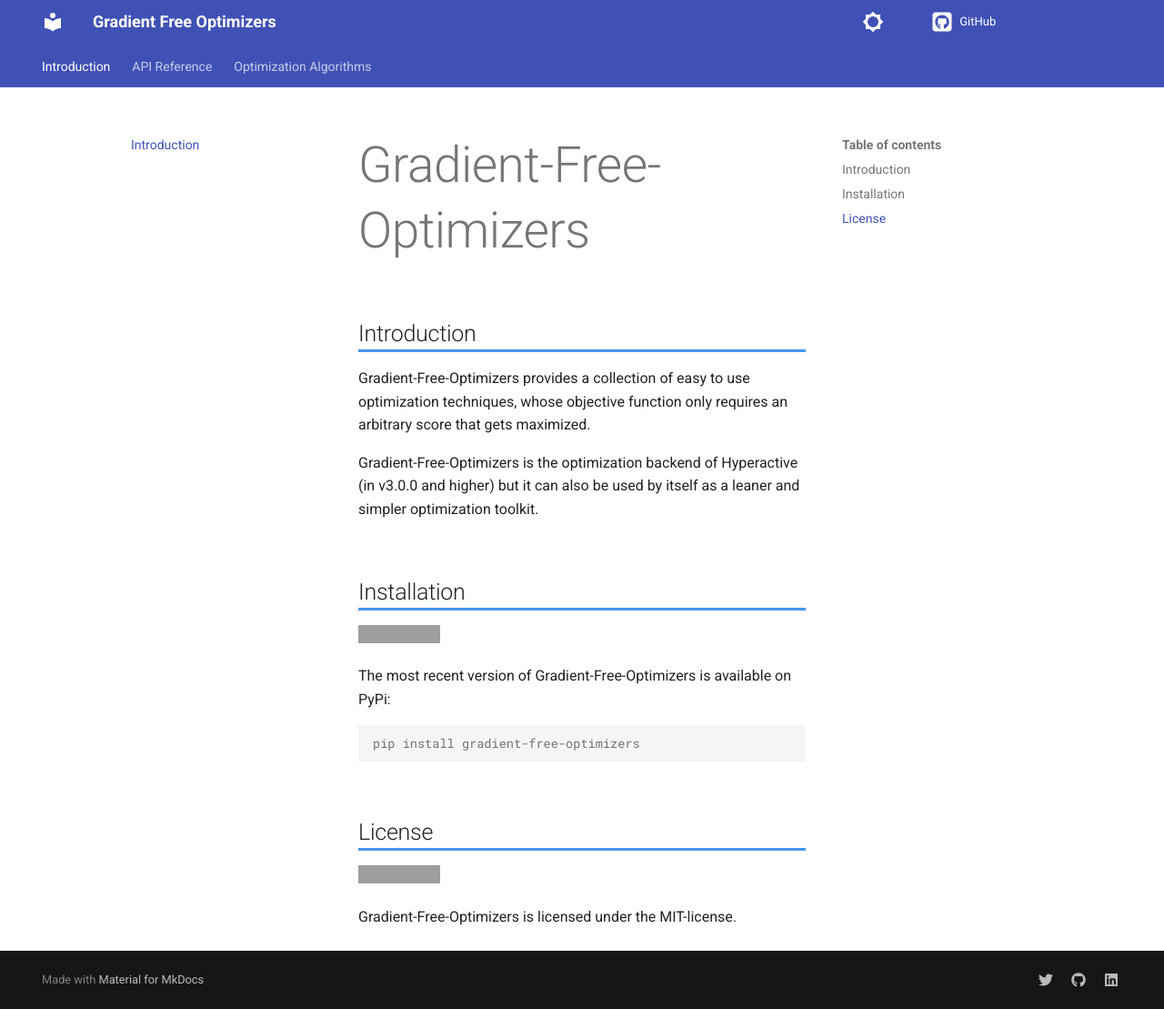
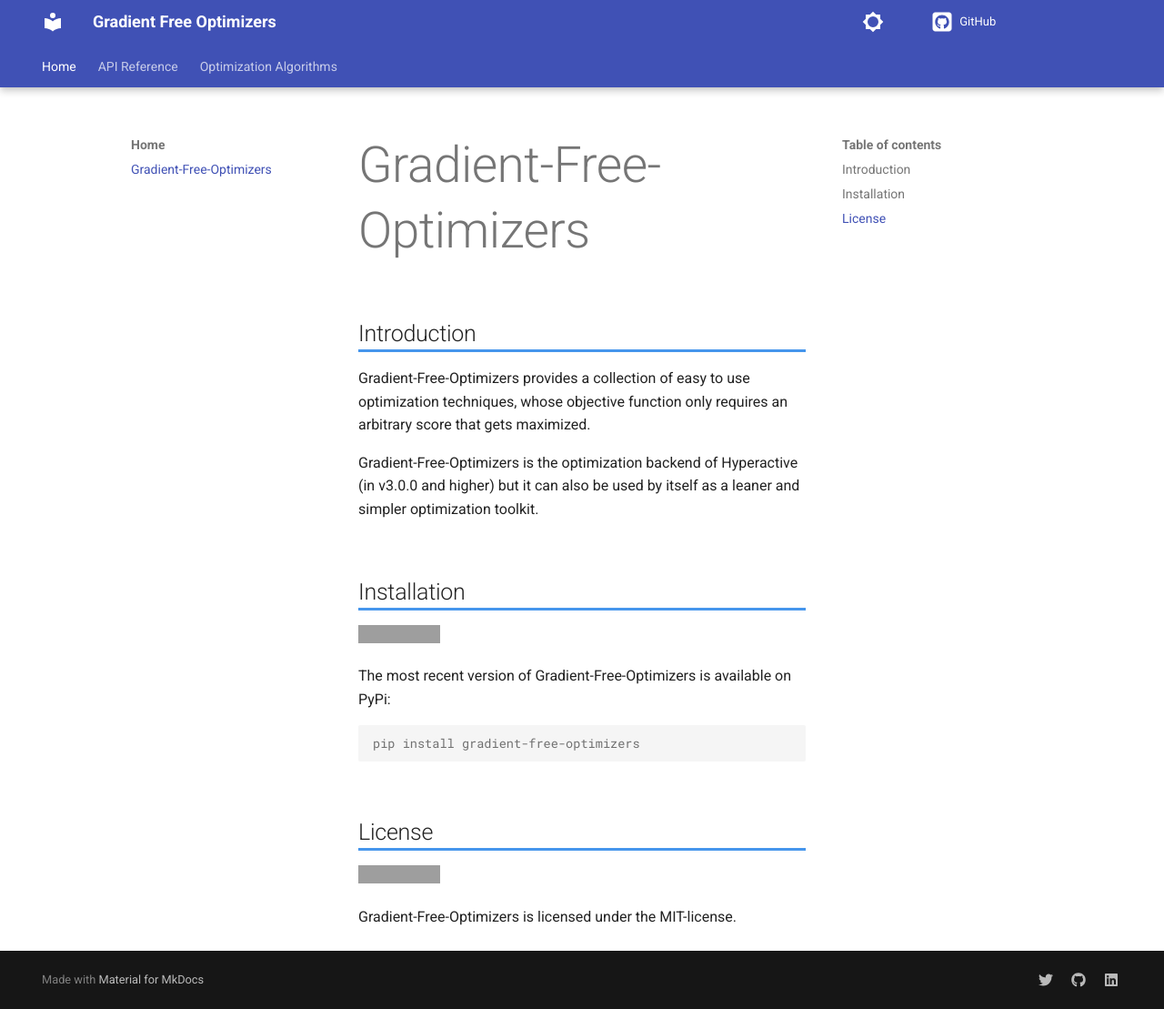
Before and after one commit to SimonBlanke/gradient-free-optimizers-documentation, an MkDocs documentation site: the page built from docs/index.md, in a window 1280 px wide and 1109 px high. Shown: the whole window at 91% size. Built offline with MkDocs 1.6.1 and Material for MkDocs 9.7.7, drawn with Linux system fonts in a browser that asks for light colours; comment, search, counter and statistics services are not loaded; the version menu is left out; some of the changed lines change nothing that is shown; grey boxes are pictures that could not be loaded.

Commit message:
add sticky tabs and change navigation

```diff
--- a/mkdocs.yml
+++ b/mkdocs.yml
@@ -39,6 +39,7 @@
         name: Switch to light mode
   features:
     - navigation.tabs
+    - navigation.tabs.sticky
 
 extra_css:
   - css/extra.css
@@ -61,7 +62,8 @@
       link: https://www.linkedin.com/in/simon-blanke/
 
 nav:
-  - Introduction: index.md
+  - Home:
+    - Gradient-Free-Optimizers: index.md
 
   - API Reference:
     - Base Optimizer: base_optimizer.md
```
